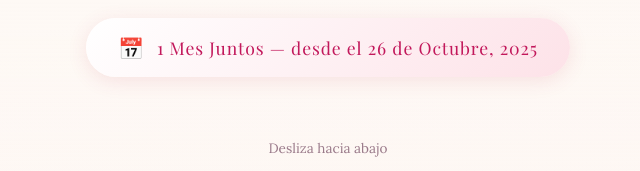
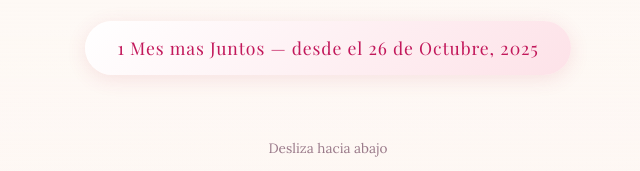
Before and after one commit to fredy-elsy/fredy-elsy.github.io, a plain HTML site: page index.html in a window 1280 px wide. Shown: the part 570-741 px from the top of the page, 312-952 px from the left. Drawn offline with nearby package versions, Linux system fonts and the light colour scheme; a web font is replaced by a local one.

Commit message:
Update index.html

```diff
--- a/index.html
+++ b/index.html
@@ -44,8 +44,7 @@
       <h1 class="hero-title">Elsy❤️Fredy</h1>
       <p class="hero-subtitle">Un mes juntos y cada día te quiero más</p>
       <div class="hero-date">
-        <span class="date-icon">📅</span>
-        <span>1 Mes Juntos — desde el 26 de Octubre, 2025</span>
+        <span>1 Mes mas Juntos — desde el 26 de Octubre, 2025</span>
       </div>
       <div class="hero-scroll-hint">
         <span>Desliza hacia abajo</span>
```
